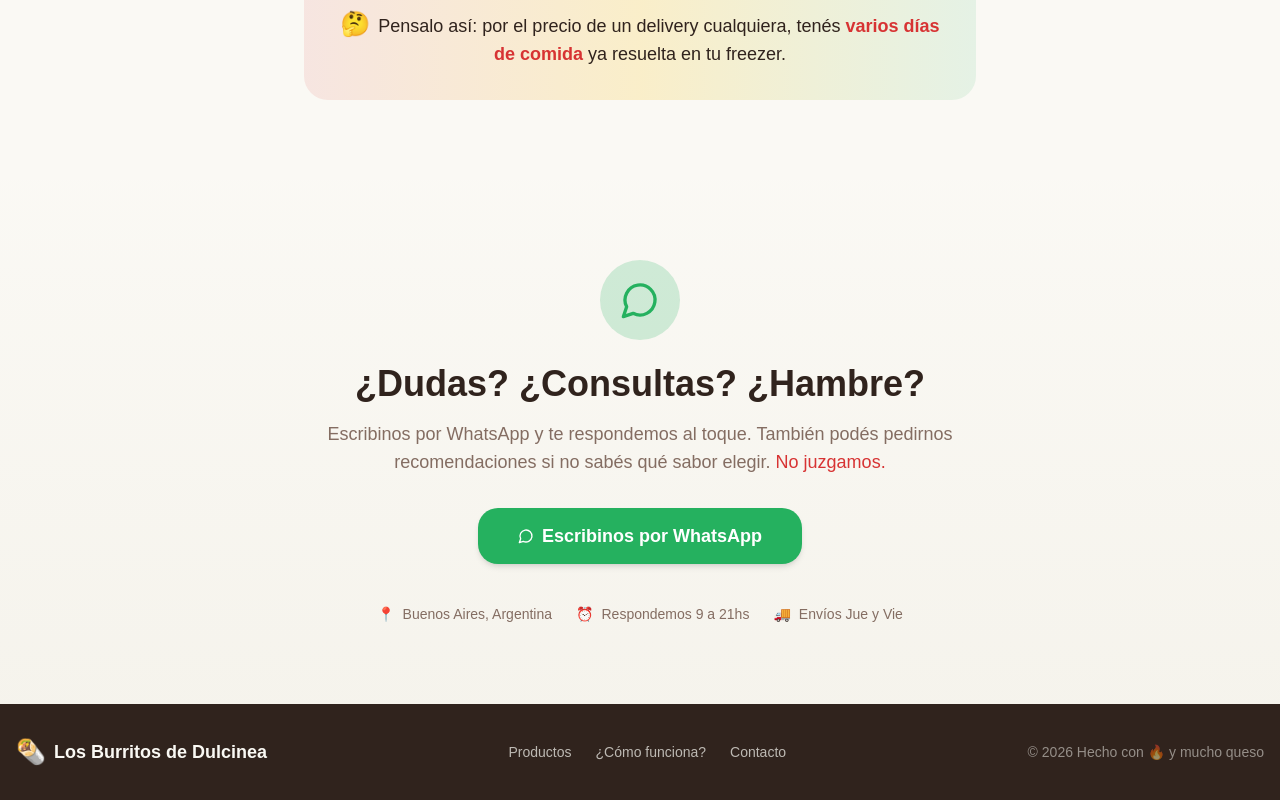
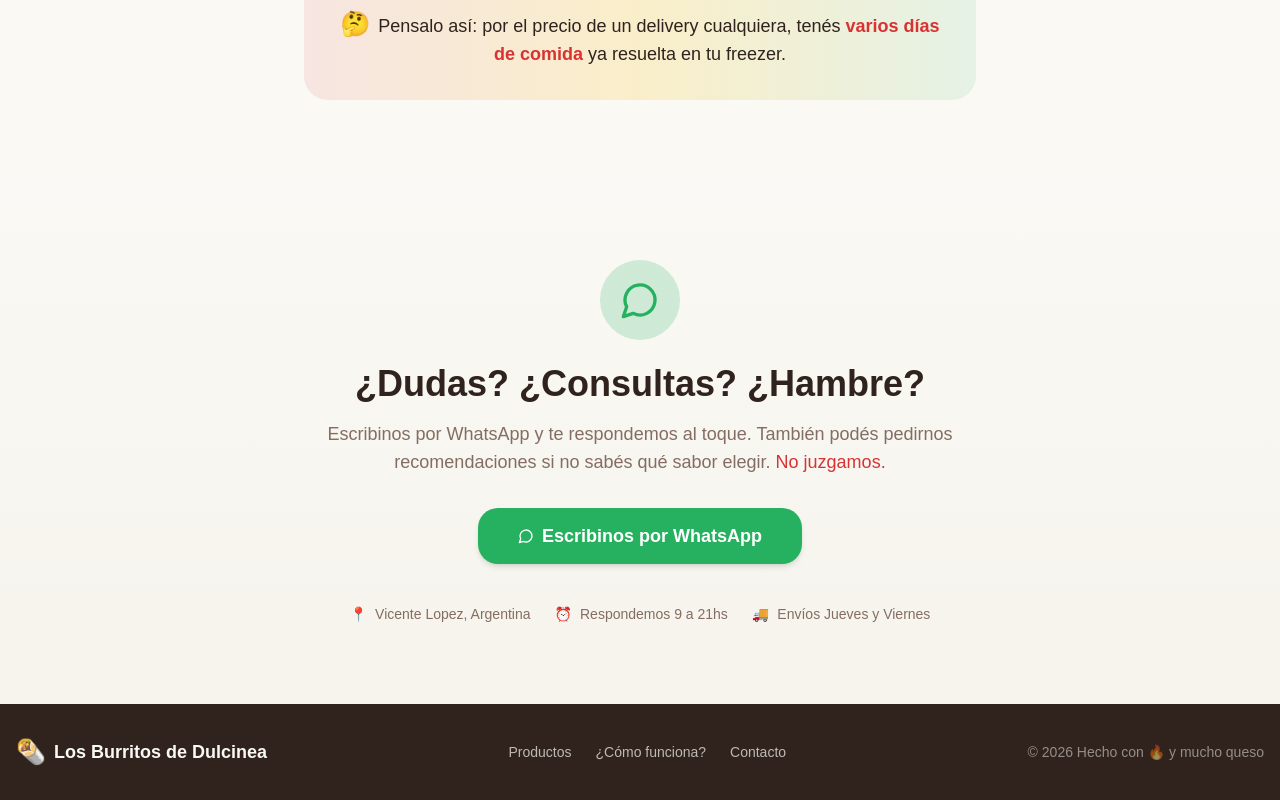
Before and after one commit to ail3ngrimaldi/burrito-joy-hub, a React (Vite) app: page / in a window 1280 px wide. Shown: the part 4352-5152 px from the top of the page. Built offline with nearby package versions, Linux system fonts and the light colour scheme; the HTML template or start-up script is replaced by a standard one.

Commit message:
Update ContactSection.tsx

```diff
--- a/src/components/ContactSection.tsx
+++ b/src/components/ContactSection.tsx
@@ -41,7 +41,7 @@ const ContactSection = () => {
           <div className="flex flex-wrap items-center justify-center gap-6 mt-10 text-sm text-muted-foreground">
             <div className="flex items-center gap-2">
               <span>📍</span>
-              <span>Buenos Aires, Argentina</span>
+              <span>Vicente Lopez, Argentina</span>
             </div>
             <div className="flex items-center gap-2">
               <span>⏰</span>
@@ -49,7 +49,7 @@ const ContactSection = () => {
             </div>
             <div className="flex items-center gap-2">
               <span>🚚</span>
-              <span>Envíos Jue y Vie</span>
+              <span>Envíos Jueves y Viernes</span>
             </div>
           </div>
         </div>
```
